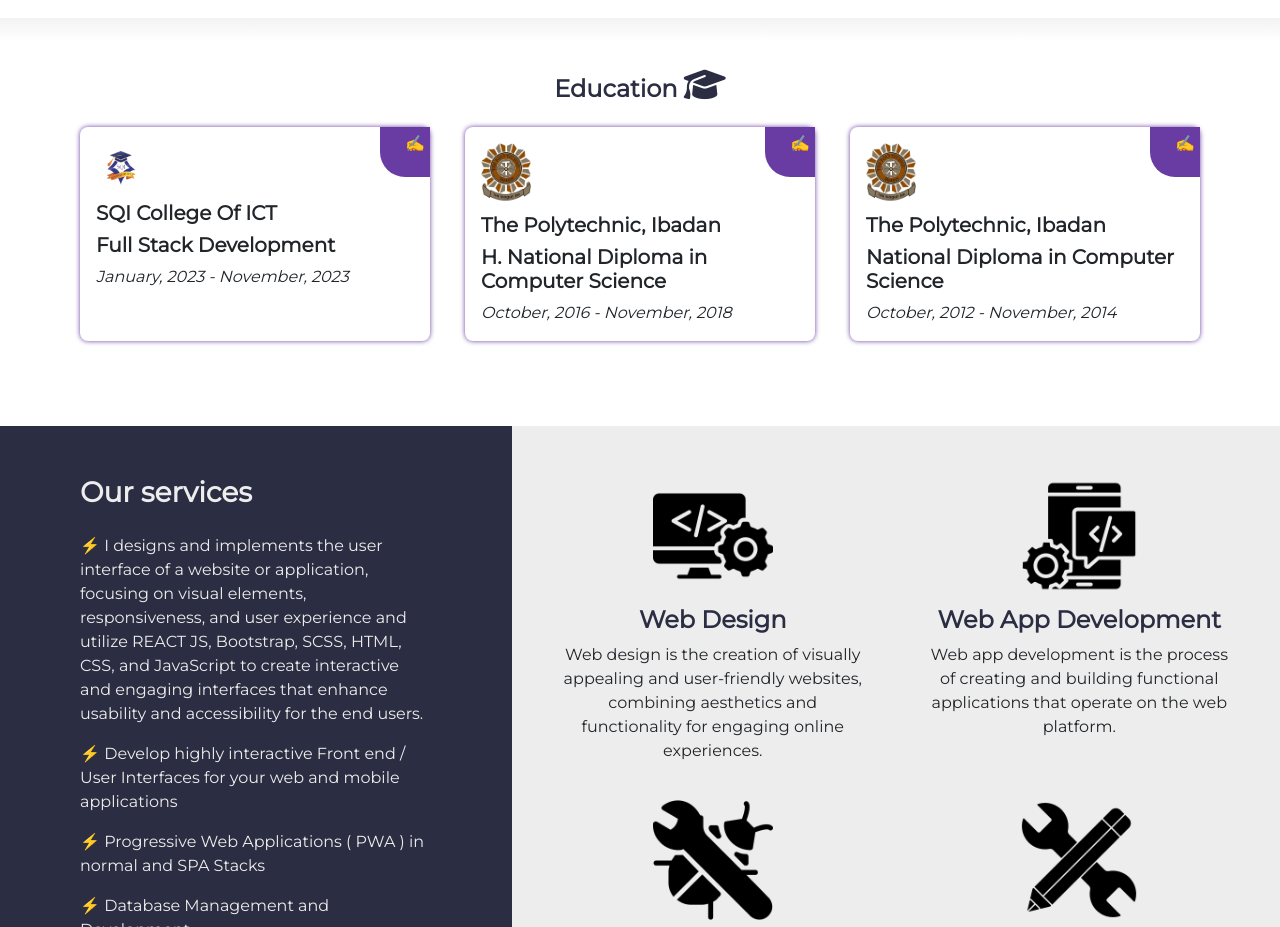
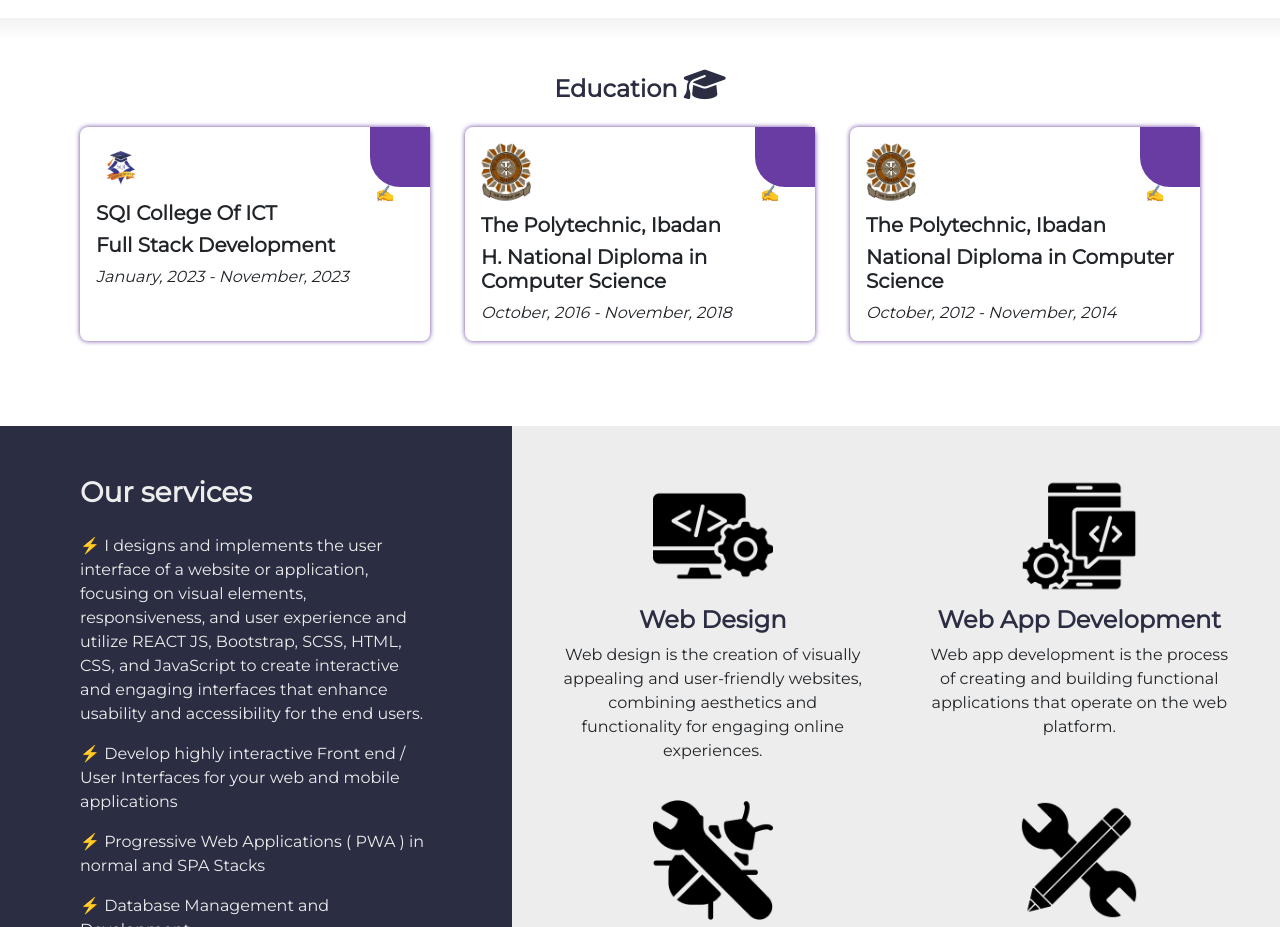
Before and after one commit to doiayokanmi/Dev-Damilola, a React (Vite) app: page / in a window 1280 px wide. Shown: the part 1740-2667 px from the top of the page. Built offline with nearby package versions, Linux system fonts and the light colour scheme.

Commit message:
education

```diff
--- a/src/App.css
+++ b/src/App.css
@@ -327,8 +327,10 @@ nav {
 #eduCard::before {
   content: "✍";
   position: absolute;
-  width: 50px;
-  height: 50px;
+  width: 0;
+  height: 0;
+  border-top: 50px solid transparent;
+  border-right: 50px solid var(--primaryColor);
   padding: 5px;
   text-align: right;
   border-bottom-left-radius: 50%;
@@ -344,6 +346,8 @@ nav {
   height: 100%;
   color: #fff;
   border-bottom-left-radius: 0;
+  border-top: 0;
+  border-right: 0;
 }
 
 footer {
```
